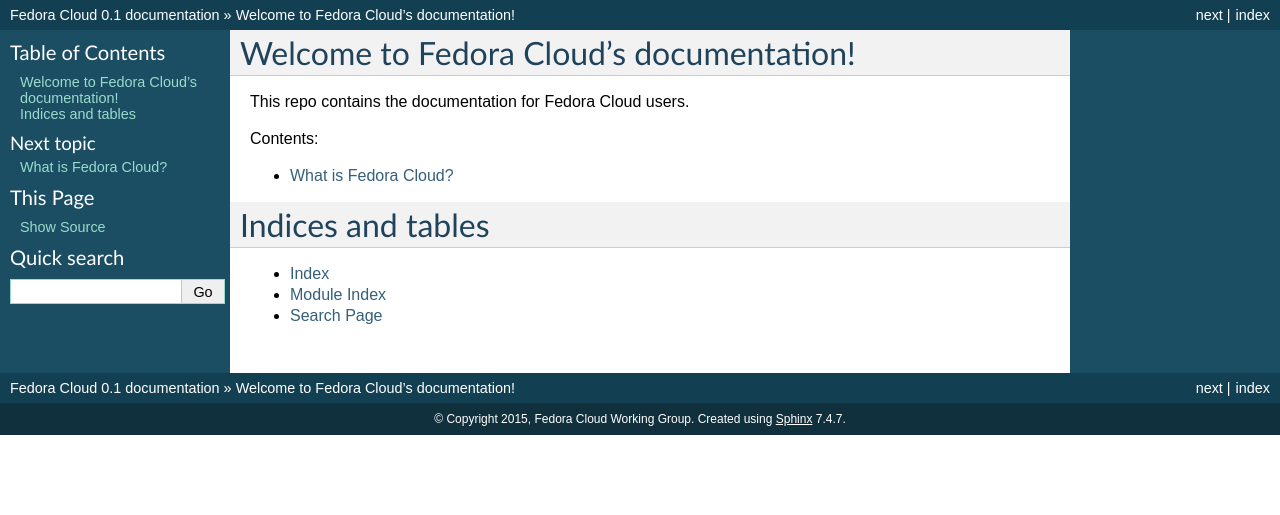
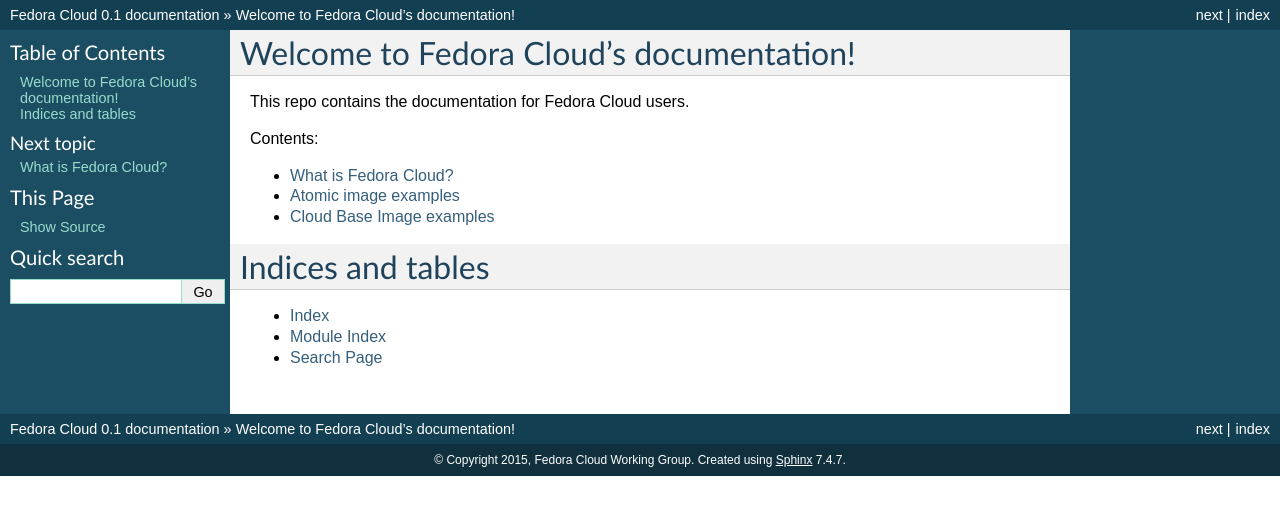
Before and after one commit to fedora-cloud/fedoracloud, a Sphinx documentation site: the page built from docs/index.rst, in a window 1280 px wide. Shown: the top 515 px of the page. Built offline with Sphinx 7.4.7, drawn with Linux system fonts in a browser that asks for light colours.

Commit message:
Adds empty chapters related to base and atomic.

```diff
--- /dev/null
+++ b/docs/atomic.rst
@@ -0,0 +1,4 @@
+Atomic image examples
+======================
+
+This chapter will contain various examples related to Atomic project.
--- /dev/null
+++ b/docs/base.rst
@@ -0,0 +1,4 @@
+Cloud Base Image examples
+=========================
+
+This chapter will contain various examples related to Cloud Base Image.
--- a/docs/index.rst
+++ b/docs/index.rst
@@ -14,6 +14,8 @@
    :maxdepth: 2
 
    whatis
+   atomic
+   base
 
 
 
```
